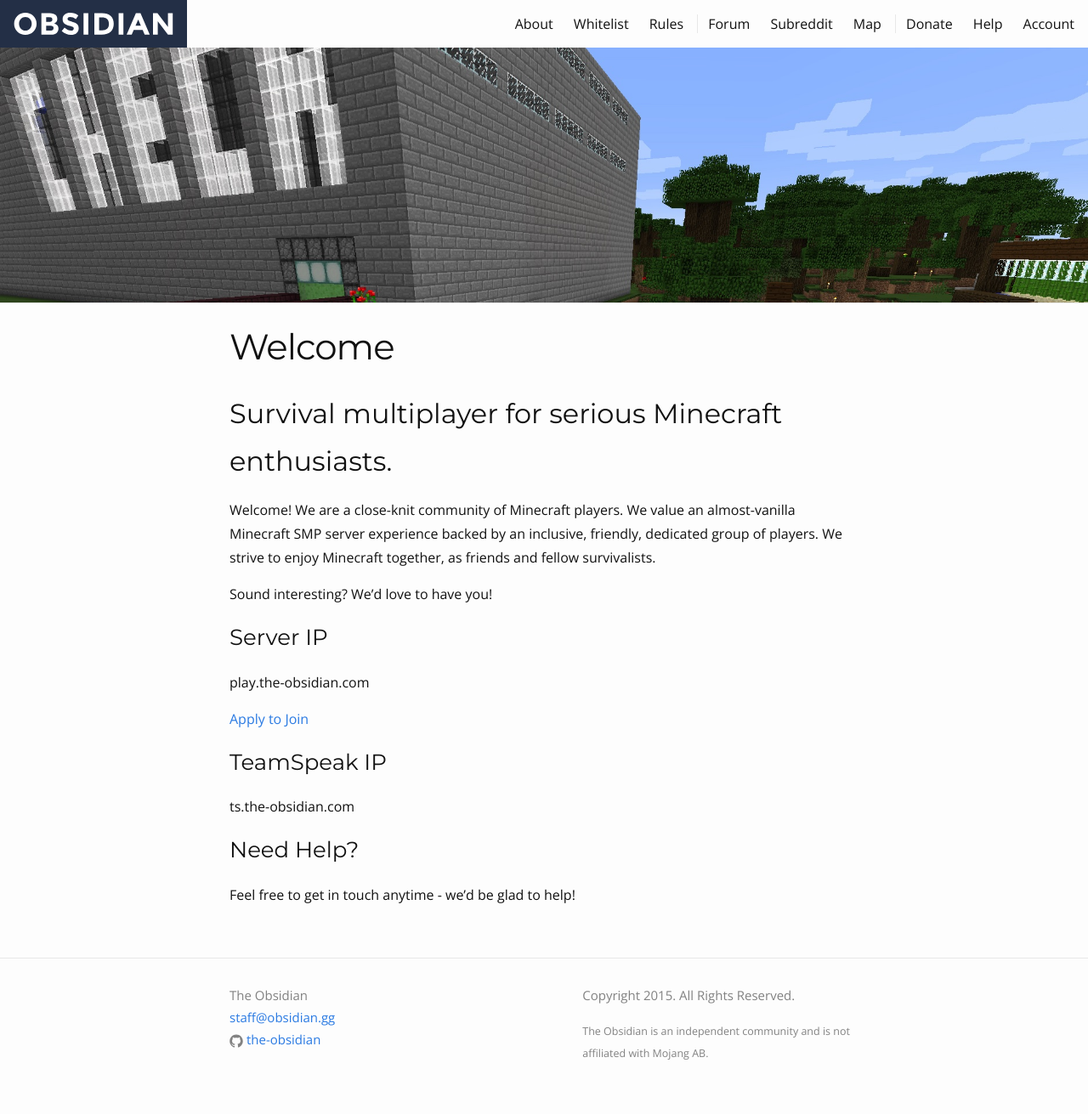
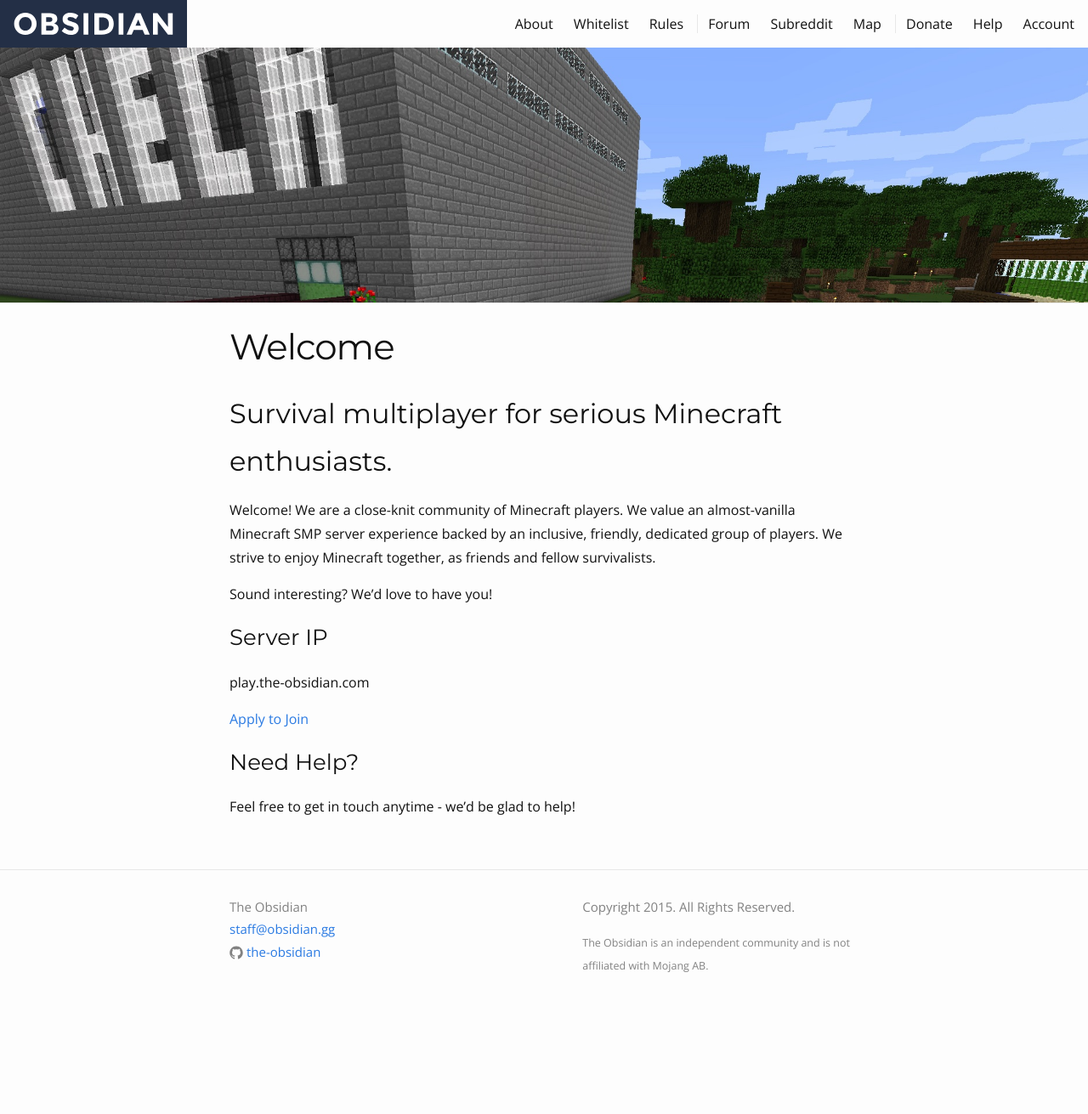
Before and after one commit to the-obsidian/www, a Jekyll site: the page built from index.md, in a window 1280 px wide. Shown: the whole page at 85% size. Built offline with Jekyll 4.4.1, drawn with Linux system fonts in a browser that asks for light colours; after the commit the page ends 1208 px from its top, so only the background shows below that.

Commit message:
Remove TS link

```diff
--- a/index.md
+++ b/index.md
@@ -17,10 +17,6 @@ play.the-obsidian.com
 
 [Apply to Join](/whitelist/)
 
-### TeamSpeak IP
-
-ts.the-obsidian.com
-
 ### Need Help?
 
 Feel free to get in touch anytime - we'd be glad to help!
```
